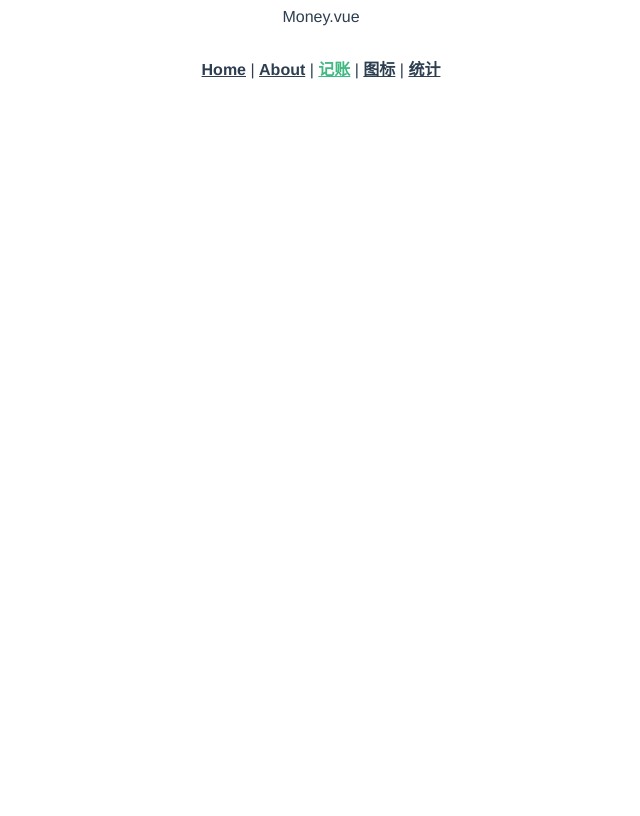
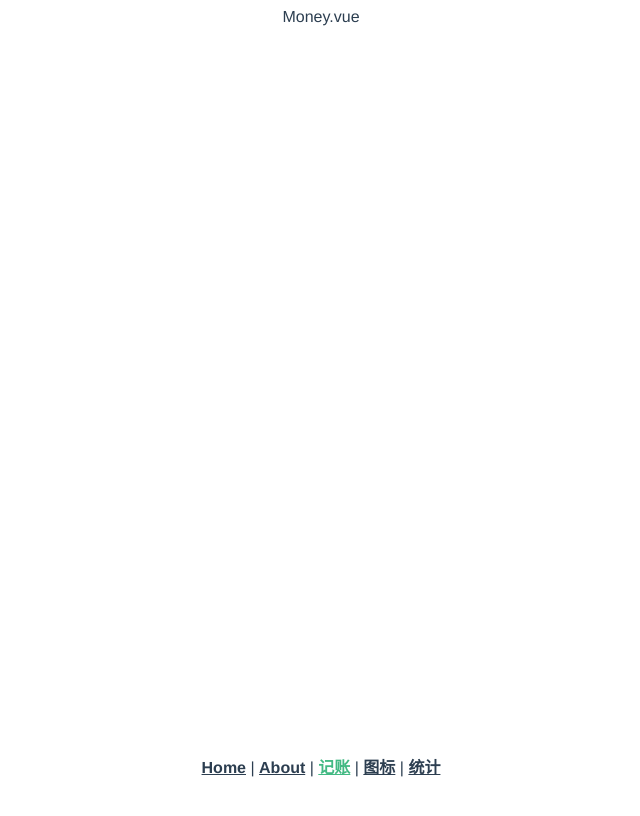
Before and after one commit to CardinalWalls/mymoney, a Vue app: page /Money in a window 1280 px wide. Shown: the whole page, without its empty margins (319-959 px from the left). Built offline with nearby package versions, Linux system fonts and the light colour scheme.

Commit message:
Layout.vue

```diff
--- /dev/null
+++ b/src/components/Layout.vue
@@ -0,0 +1,26 @@
+<template>
+<div class="nav-wrapper">
+  <div class="content">
+    <slot/>
+  </div>
+  <Nav/>
+</div>
+</template>
+
+<script lang="ts">
+export default {
+  name: 'Layout'
+};
+</script>
+
+<style lang="scss" scoped>
+.nav-wrapper {
+  display: flex;
+  flex-direction: column;
+  height: 100vh;
+}
+.content {
+  overflow: auto;
+  flex-grow: 1;
+}
+</style>
--- a/src/main.ts
+++ b/src/main.ts
@@ -2,10 +2,12 @@
 import App from './App.vue'
 import router from './router/index'
 import Nav from "./components/Nav.vue";
+import Layout from '@/components/Layout.vue';
 
 Vue.config.productionTip = false
 
 Vue.component('Nav', Nav)
+Vue.component('Layout',Layout)
 new Vue({
   router,
   render: h => h(App)
--- a/src/views/Labels.vue
+++ b/src/views/Labels.vue
@@ -1,8 +1,5 @@
 <template>
-  <div>
-    Labels.vue
-    <Nav/>
-  </div>
+  <Layout>Labels.vue</Layout>
 </template>
 
 <script lang="ts">
--- a/src/views/Money.vue
+++ b/src/views/Money.vue
@@ -1,9 +1,5 @@
 <template>
-  <div>
-    Money.vue
-    <Nav/>
-
-  </div>
+  <Layout>Money.vue</Layout>
 
 </template>
 
--- a/src/views/Statistics.vue
+++ b/src/views/Statistics.vue
@@ -1,8 +1,5 @@
 <template>
-  <div>
-    Statistics.vue
-    <Nav/>
-  </div>
+  <Layout>Statistics.vue</Layout>
 </template>
 
 <script lang="ts">
```
